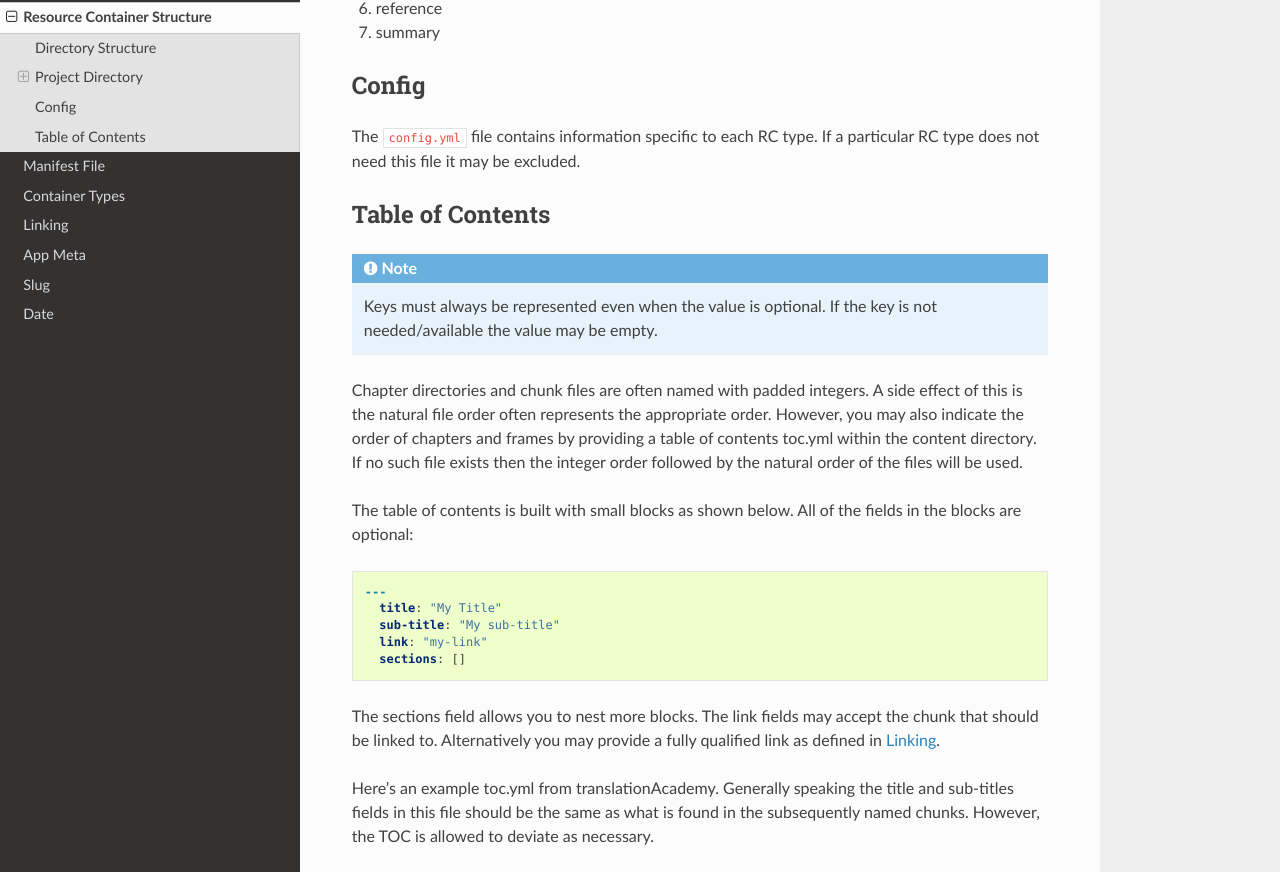
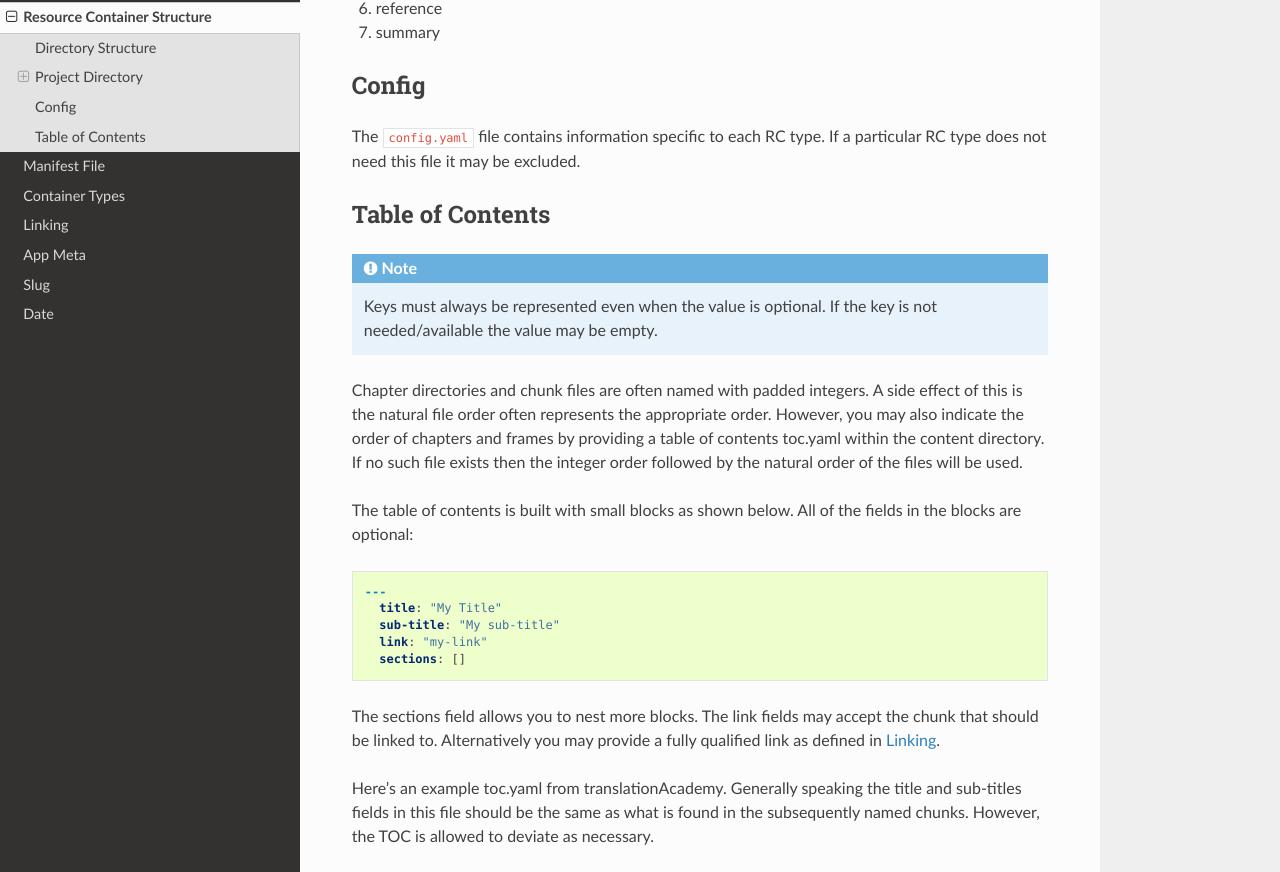
Before and after one commit to unfoldingWord-dev/Resource-Container, a Sphinx documentation site: the page built from docs/structure.rst, in a window 1280 px wide and 1400 px high, scrolled down 2187 px. Shown: the part 129-1001 px from the top of the window. Built offline with Sphinx 7.4.7 and the Read the Docs theme 2.0.0, drawn with Linux system fonts in a browser that asks for light colours; some of the changed text lies outside the part shown.

Commit message:
changed yaml extension to .yaml

```diff
--- a/docs/linking.rst
+++ b/docs/linking.rst
@@ -33,7 +33,7 @@
     # file system
     en_ulb_gen_book/
         |-LICENSE.md
-        |-manifest.yml
+        |-manifest.yaml
         |-content/ <-- link points here
 
 From this point we can lengthen the link to include a chapter :ref:`slug` which resolves to the chapter directory.
@@ -46,7 +46,7 @@
     # file system
     en_ulb_gen_book/
         |-LICENSE.md
-        |-manifest.yml
+        |-manifest.yaml
         |-content/
             |-01/ <-- link points here
 
@@ -60,7 +60,7 @@
     # file system
     en_ulb_gen_book/
         |-LICENSE.md
-        |-manifest.yml
+        |-manifest.yaml
         |-content/
             |-01/
                 |-01.usfm <-- link points here
--- a/docs/manifest.rst
+++ b/docs/manifest.rst
@@ -5,7 +5,7 @@
 
 .. include:: includes/note_keys_required.txt
 
-Resource Containers (RCs) have a manifest.yml that describes it's content and structure.
+Resource Containers (RCs) have a manifest.yaml that describes it's content and structure.
 Most of the information adheres to the `Dublin Core Meta Data Initiative <http://dublincore.org/documents/dcmi-terms>`_
 and can be found nested within the ``dublin_core`` key.
 
--- a/docs/structure.rst
+++ b/docs/structure.rst
@@ -26,13 +26,13 @@
         |-.git/
         |-.apps/
         |-LICENSE.md
-        |-manifest.yml
+        |-manifest.yaml
         |-content/
 
 - ``.git``: only exists when the RC is stored in a git repository.
 - ``.apps``: is where applications can store custom meta data about the RC. See :doc:`app_meta` for more information.
 - ``LICENSE.md``: contains the appropriate license information for the RC.
-- ``manifest.yml``: is the RC :ref:`manifest`.
+- ``manifest.yaml``: is the RC :ref:`manifest`.
 - ``content``: contains the project files. The name of this directory is subject to the :ref:`manifest`.
   It is also possible for there to be multiple directories or excluded altogether.
 
@@ -47,8 +47,8 @@
 .. code-block:: none
 
     content/
-        |-config.yml
-        |-toc.yml
+        |-config.yaml
+        |-toc.yaml
         |-front/
         |-01/
         |    |-title.txt
@@ -109,7 +109,7 @@
 Config
 ------
 
-The ``config.yml`` file contains information specific to each RC type. If a particular RC type does not need this file it may be excluded.
+The ``config.yaml`` file contains information specific to each RC type. If a particular RC type does not need this file it may be excluded.
 
 .. _structure-toc:
 Table of Contents
@@ -119,7 +119,7 @@
 
 Chapter directories and chunk files are often named with padded integers.
 A side effect of this is the natural file order often represents the appropriate order.
-However, you may also indicate the order of chapters and frames by providing a table of contents toc.yml within the content directory.
+However, you may also indicate the order of chapters and frames by providing a table of contents toc.yaml within the content directory.
 If no such file exists then the integer order followed by the natural order of the files will be used.
 
 The table of contents is built with small blocks as shown below. All of the fields in the blocks are optional:
@@ -135,7 +135,7 @@
 The sections field allows you to nest more blocks. The link fields may accept the chunk that should be linked to.
 Alternatively you may provide a fully qualified link as defined in :ref:`linking`.
 
-Here's an example toc.yml from translationAcademy.
+Here's an example toc.yaml from translationAcademy.
 Generally speaking the title and sub-titles fields in this file should be the same as what is found in the subsequently named chunks.
 However, the TOC is allowed to deviate as necessary.
 
```
Also changed, not shown: docs/container_types.rst (+5 -5 lines).
